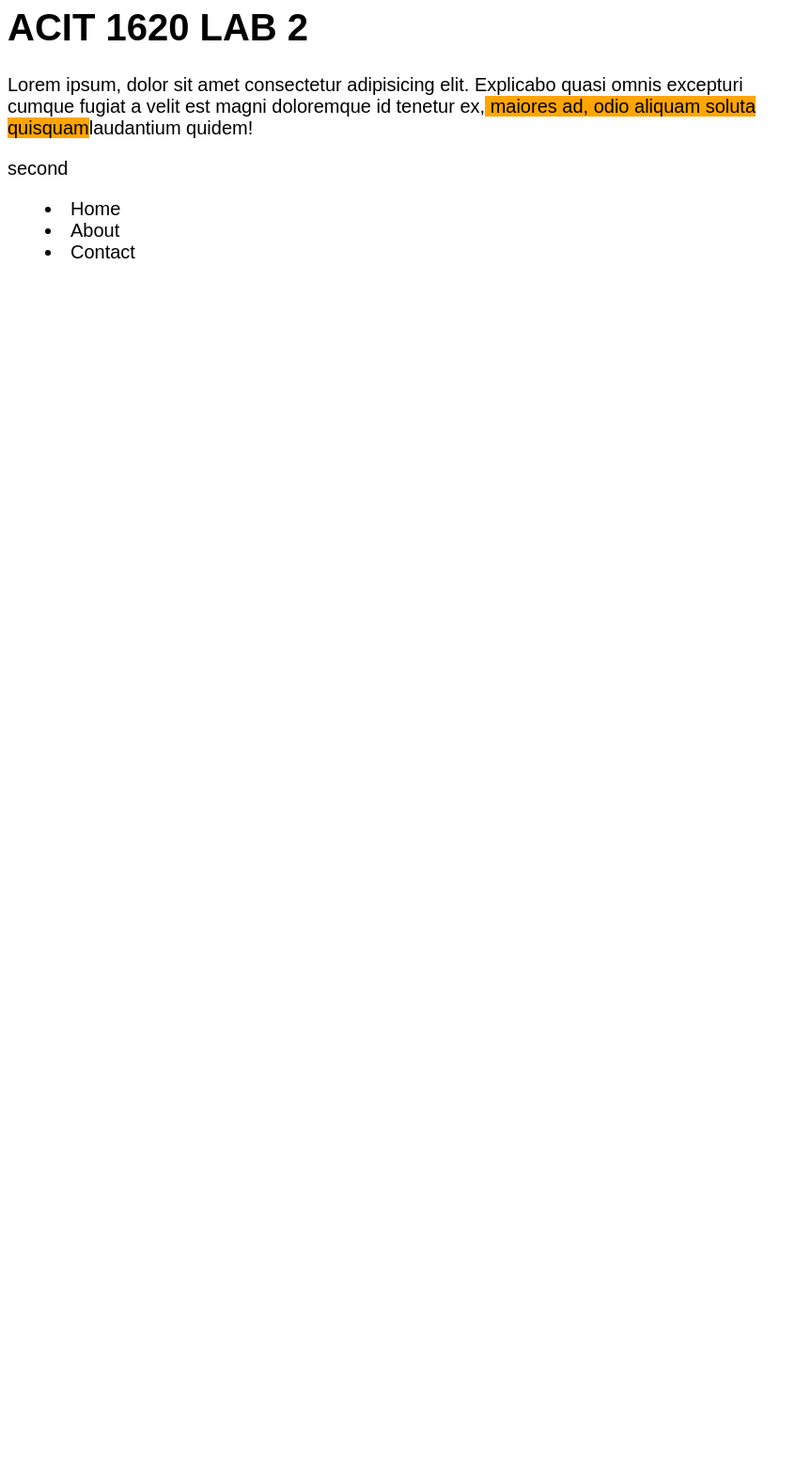
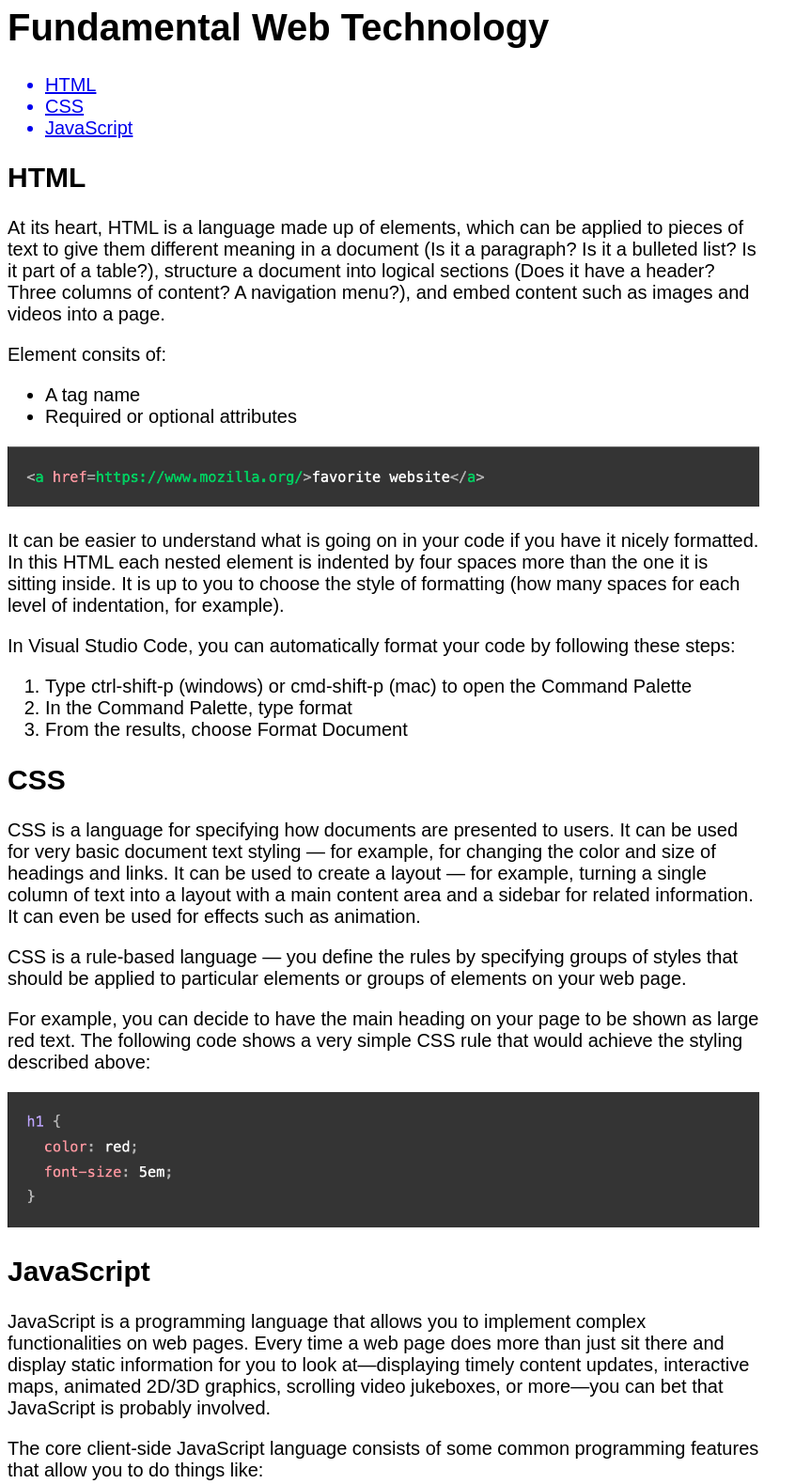
Before and after one commit to Reki43/ACIT1620-Lab-2, a plain HTML site: page index.html in a window 1280 px wide. Shown: the part 20-1599 px from the top of the page at 94% size, without its empty margins (0-863 px from the left). Before the commit the page ends 800 px from the top, so only its background shows below. Drawn offline with Linux system fonts and the light colour scheme.

Commit message:
Learned and added info. Also created a website using content from lab 2

```diff
--- a/index.html
+++ b/index.html
@@ -7,23 +7,86 @@
     <link rel="stylesheet" href="lab2.css">
 </head>
 <body>
-    <main>
-        <div>
-        <h1>ACIT 1620 LAB 2</h1>
-        <p>Lorem ipsum, dolor sit amet consectetur adipisicing elit. Explicabo quasi omnis excepturi cumque fugiat a velit est magni doloremque id tenetur ex,<span style="background-color: orange;"> maiores ad, odio aliquam soluta quisquam</span>laudantium quidem!</p>
-        </div>
-        <div>second
-        </div>
-    </main>
-    <aside>
-        <menu>
-            <li>Home</li>
-            <li>About</li>
-            <li>Contact</li>
-        </menu>
-    </aside>
+<h1>Fundamental Web Technology</h1>
 
+<ul>
+    <a href="#HTML"><li>HTML</li></a>
+    <a href="#CSS"><li>CSS</li></a>
+    <a href="#JavaScript"><li>JavaScript</li></a>
+</ul>
 
+<div>
+<section>
+    <h2 id=""HTML">HTML</h2>
+    <p>
+        At its heart, HTML is a language made up of elements, which can be applied to pieces of text to give them different meaning in a document (Is it a paragraph? Is it a bulleted list? Is it part of a table?), structure a document into logical sections (Does it have a header? Three columns of content? A navigation menu?), and embed content such as images and videos into a page.
+    </p>
+
+    <p>
+        Element consits of:
+        <ul>
+            <li>A tag name</li>
+            <li>Required or optional attributes</li>
+        </ul>
+    </p>
+    <img src="element.png" alt="An element example" />
+
+    <p>
+        It can be easier to understand what is going on in your code if you have it nicely formatted. In this HTML each nested element is indented by four spaces more than the one it is sitting inside. It is up to you to choose the style of formatting (how many spaces for each level of indentation, for example).
+    </p>
+    <p>In Visual Studio Code, you can automatically format your code by following these steps:</p>
+    <ol>
+        <li>Type ctrl-shift-p (windows) or cmd-shift-p (mac) to open the Command Palette</li>
+        <li>In the Command Palette, type format</li>
+        <li>From the results, choose Format Document</li>
+    </ol>
+</section>
+</div>
+
+<div>
+<section>
+    <h2 id="CSS">CSS</h2>
+    <p>
+        CSS is a language for specifying how documents are presented to users. It can be used for very basic document text styling — for example, for changing the color and size of headings and links. It can be used to create a layout — for example, turning a single column of text into a layout with a main content area and a sidebar for related information. It can even be used for effects such as animation.
+    </p>
+
+    <p>
+        CSS is a rule-based language — you define the rules by specifying groups of styles that should be applied to particular elements or groups of elements on your web page.
+    </p>
+
+    <p>
+        For example, you can decide to have the main heading on your page to be shown as large red text. The following code shows a very simple CSS rule that would achieve the styling described above:
+    </p>
+
+     <img src="css.png" alt="A code showing a type of CSS styling" />
+</section>
+</div>
+
+<div>
+<section>
+    <h2 id="JavaScript">JavaScript</h2>
+    <p>
+        JavaScript is a programming language that allows you to implement complex functionalities on web pages. Every time a web page does more than just sit there and display static information for you to look at—displaying timely content updates, interactive maps, animated 2D/3D graphics, scrolling video jukeboxes, or more—you can bet that JavaScript is probably involved.
+    </p>
+    <p>
+        The core client-side JavaScript language consists of some common programming features that allow you to do things like:
+    </p>
+    <ul>
+        <li>Store useful values inside variables</li>
+        <li>Perform operations on pieces of text (known as "strings" in programming)</li>
+        <li>Run code in response to certain events occurring on a web page - for example, a user clicking a button</li>
+    </ul>
+
+    <img src="script.png" alt="Script on A user clicking a button" />
+
+    <p>
+        What is even more exciting however is the functionality built on top of the client-side JavaScript language. So-called Application Programming Interfaces (APIs) provide you with extra superpowers to use in your JavaScript code.
+    </p>
+    <p>
+        APIs are ready-made sets of code building blocks that allow a developer to implement programs that would otherwise be hard or impossible to implement. They do the same thing for programming that ready-made furniture kits do for home building — it is much easier to take ready-cut panels and screw them together to make a bookshelf than it is to work out the design yourself, go and find the correct wood, cut all the panels to the right size and shape, find the correct-sized screws, and then put them together to make a bookshelf.
+    </p>
+</section>
+</div>
 
 </body>
 </html>
```
